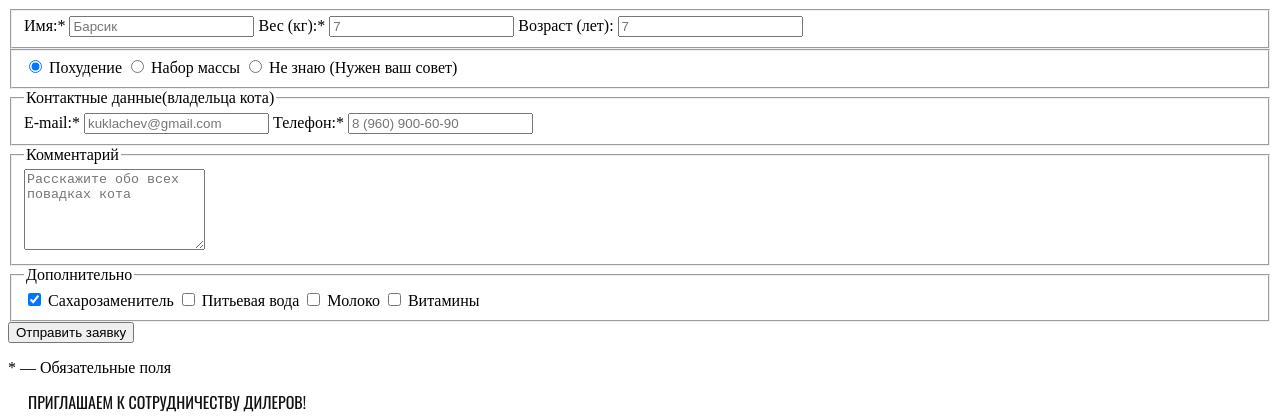
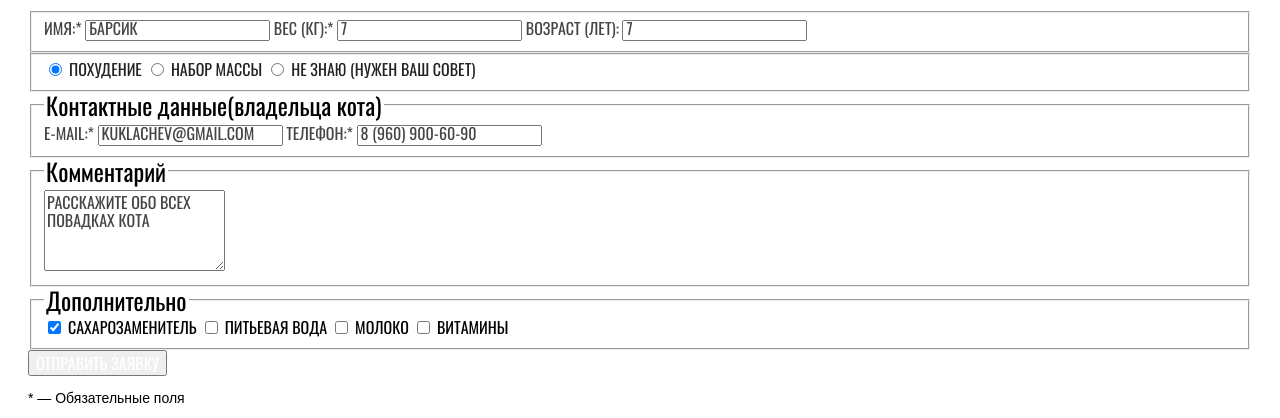
Before and after one commit to Giligan1/785755-cat-energy-21, a website: page source/form.html in a window 1280 px wide. Shown: the part 234-652 px from the top of the page. Drawn offline with nearby package versions, Linux system fonts and the light colour scheme; files that its build step writes are made by us from their sources.

Commit message:
Стилизовал страницу формы

```diff
--- a/source/form.html
+++ b/source/form.html
@@ -1,5 +1,5 @@
 <!DOCTYPE html>
-<html class="page" lang="ru">
+<html lang="ru">
   <head>
     <meta charset="utf-8">
     <title>HTML Academy: Кэт энерджи</title>
@@ -42,49 +42,49 @@
           <form class="form" action="https://echo.htmlacademy.ru" method="post">
             <fieldset class="form__cat-info about-cat">
               <legend class="visually-hidden">Информация о питомце</legend>
-              <label class="about-cat__name-label">Имя:*
-                <input class="about-cat__name" type="text" name="cat-name" placeholder="Барсик" required>
+              <label class="about-cat__label">Имя:*
+                <input class="about-cat__input" type="text" name="cat-name" placeholder="Барсик" required>
               </label>
-              <label class="about-cat__weight-label">Вес (кг):*
-                <input class="about-cat__weight" type="number" name="cat-weight" placeholder="7" required>
+              <label class="about-cat__label">Вес (кг):*
+                <input class="about-cat__input" type="number" name="cat-weight" placeholder="7" required>
               </label>
-              <label class="about-cat__age-label">Возраст (лет):
-                <input class="about-cat__age" type="number" name="cat-age" placeholder="7">
+              <label class="about-cat__label">Возраст (лет):
+                <input class="about-cat__input" type="number" name="cat-age" placeholder="7">
               </label>
             </fieldset>
             <fieldset class="form__kind-of-food kind-of-food">
               <legend class="visually-hidden">Тип питания</legend>
               <input class="kind-of-food__slimming" type="radio" id="slim-radio" name="type-of-food" value="slimming" checked>
-              <label class="kind-of-food__slimming-label" for="slim-radio">Похудение</label>
+              <label class="kind-of-food__label" for="slim-radio">Похудение</label>
               <input class="kind-of-food__weight-gain" type="radio" id="weight-gain-radio" name="type-of-food" value="weight-gain">
-              <label class="kind-of-food__weight-gain-label" for="weight-gain-radio">Набор массы</label>
+              <label class="kind-of-food__label" for="weight-gain-radio">Набор массы</label>
               <input class="kind-of-food__need-advice" type="radio" id="need-advice-radio" name="type-of-food" value="need-advice">
-              <label class="kind-of-food__need-advice-label" for="need-advice-radio">Не знаю (Нужен ваш совет)</label>
+              <label class="kind-of-food__label" for="need-advice-radio">Не знаю (Нужен ваш совет)</label>
             </fieldset>
             <fieldset class="form__contact-details contact-details">
               <legend class="contact-details__heading">Контактные данные(владельца кота)</legend>
-              <label class="contact-details__email-label">E-mail:*
-                <input class="contact-details__email contact-details__email--letter" type="email" name="email" placeholder="kuklachev@gmail.com" required>
+              <label class="contact-details__label">E-mail:*
+                <input class="contact-details__input contact-details__input--letter" type="email" name="email" placeholder="kuklachev@gmail.com" required>
               </label>
-              <label class="contact-details__phone-label">Телефон:*
-                <input class="contact-details__phone contact-details__phone--phone" type="tel" name="telephone" placeholder="8 (960) 900-60-90" required>
+              <label class="contact-details__label">Телефон:*
+                <input class="contact-details__input contact-details__input--phone" type="tel" name="telephone" placeholder="8 (960) 900-60-90" required>
               </label>
             </fieldset>
             <fieldset class="form__comment comment">
               <legend class="comment__heading">Комментарий</legend>
               <label class="visually-hidden" for="comment-message">Написать комментарий</label>
-              <textarea id="comment-message" name="comment" rows="5" placeholder="Расскажите обо всех повадках кота"></textarea>
+              <textarea class="comment__message" id="comment-message" name="comment" rows="5" placeholder="Расскажите обо всех повадках кота"></textarea>
             </fieldset>
             <fieldset class="form__extra extra">
               <legend class="extra__heading">Дополнительно</legend>
-              <input class="extra__sweetener" type="checkbox" name="sweetener" for="sweetener" checked>
-              <label class="extra__sweetener-label" for="sweetener">Сахарозаменитель</label>
-              <input class="extra__water" type="checkbox" name="water" for="water">
-              <label class="extra__water-label" for="water">Питьевая вода</label>
-              <input class="extra__milk" type="checkbox" name="milk" for="milk">
-              <label class="extra__milk-label" for="milk">Молоко</label>
-              <input class="extra__vitamins" type="checkbox" name="vitamins" for="vitamins">
-              <label class="extra__vitamins-label" for="vitamins">Витамины</label>
+              <input class="extra__input" type="checkbox" name="sweetener" for="sweetener" checked>
+              <label class="extra__label" for="sweetener">Сахарозаменитель</label>
+              <input class="extra__input" type="checkbox" name="water" for="water">
+              <label class="extra__label" for="water">Питьевая вода</label>
+              <input class="extra__input" type="checkbox" name="milk" for="milk">
+              <label class="extra__label" for="milk">Молоко</label>
+              <input class="extra__input" type="checkbox" name="vitamins" for="vitamins">
+              <label class="extra__label" for="vitamins">Витамины</label>
             </fieldset>
             <button class="form__submit" type="submit">Отправить заявку</button>
             <p class="form__text">* — Обязательные поля</p>
--- /dev/null
+++ b/source/sass/blocks/about-cat.scss
@@ -0,0 +1,19 @@
+.about-cat__label {
+  font-family: "Oswald", "Arial", sans-serif;
+  font-weight: 400;
+  font-size: 16px;
+  line-height: 18px;
+  color: $special-dark-grey;
+  text-transform: uppercase;
+}
+
+.about-cat__input {
+  &::placeholder {
+    font-family: "Oswald", "Arial", sans-serif;
+    font-weight: 400;
+    font-size: 16px;
+    line-height: 18px;
+    color: $special-dark-grey;
+    text-transform: uppercase;
+  }
+}
--- /dev/null
+++ b/source/sass/blocks/comment.scss
@@ -0,0 +1,18 @@
+.comment__heading {
+  font-family: "Oswald", "Arial", sans-serif;
+  font-weight: 400;
+  font-size: 24px;
+  line-height: 26px;
+  color: $black;
+}
+
+.comment__message {
+  &::placeholder {
+    font-family: "Oswald", "Arial", sans-serif;
+    font-weight: 400;
+    font-size: 16px;
+    line-height: 18px;
+    color: $special-dark-grey;
+    text-transform: uppercase;
+  }
+}
--- /dev/null
+++ b/source/sass/blocks/contact-details.scss
@@ -0,0 +1,27 @@
+.contact-details__heading {
+  font-family: "Oswald", "Arial", sans-serif;
+  font-weight: 400;
+  font-size: 24px;
+  line-height: 26px;
+  color: $black;
+}
+
+.contact-details__label {
+  font-family: "Oswald", "Arial", sans-serif;
+  font-weight: 400;
+  font-size: 16px;
+  line-height: 18px;
+  color: $special-dark-grey;
+  text-transform: uppercase;
+}
+
+.contact-details__input {
+  &::placeholder {
+    font-family: "Oswald", "Arial", sans-serif;
+    font-weight: 400;
+    font-size: 16px;
+    line-height: 18px;
+    color: $special-dark-grey;
+    text-transform: uppercase;
+  }
+}
--- /dev/null
+++ b/source/sass/blocks/extra.scss
@@ -0,0 +1,16 @@
+.extra__heading {
+  font-family: "Oswald", "Arial", sans-serif;
+  font-weight: 400;
+  font-size: 24px;
+  line-height: 26px;
+  color: $black;
+}
+
+.extra__label {
+  font-family: "Oswald", "Arial", sans-serif;
+  font-weight: 400;
+  font-size: 16px;
+  line-height: 18px;
+  color: $black;
+  text-transform: uppercase;
+}
--- /dev/null
+++ b/source/sass/blocks/form-section.scss
@@ -0,0 +1,12 @@
+.form-section {
+  background-color: $white;
+}
+
+.form-section__text {
+  font-family: "Oswald", "Arial", sans-serif;
+  font-weight: 400;
+  font-size: 14px;
+  line-height: 18px;
+  color: $black;
+  text-transform: uppercase;
+}
--- /dev/null
+++ b/source/sass/blocks/form.scss
@@ -0,0 +1,16 @@
+.form__submit {
+  font-family: "Oswald", "Arial", sans-serif;
+  font-weight: 400;
+  font-size: 16px;
+  line-height: 20px;
+  color: $white;
+  text-transform: uppercase;
+}
+
+.form__text {
+  font-family: "Arial", sans-serif;
+  font-weight: 400;
+  font-size: 14px;
+  line-height: 16px;
+  color: $black;
+}
--- /dev/null
+++ b/source/sass/blocks/kind-of-food.scss
@@ -0,0 +1,8 @@
+.kind-of-food__label {
+  font-family: "Oswald", "Arial", sans-serif;
+  font-weight: 400;
+  font-size: 16px;
+  line-height: 18px;
+  color: $special-dark-grey-2;
+  text-transform: uppercase;
+}
--- /dev/null
+++ b/source/sass/blocks/page-main.scss
@@ -0,0 +1,11 @@
+.page-main {
+  @include wrapper(20px);
+}
+
+.page-main__form-heading {
+  font-family: "Oswald", "Arial", sans-serif;
+  font-weight: 400;
+  font-size: 36px;
+  line-height: 36px;
+  color: $black;
+}
--- a/source/sass/style.scss
+++ b/source/sass/style.scss
@@ -2,6 +2,7 @@
 @import "fonts.scss";
 @import "mixin.scss";
 @import "visually-hidden.scss";
+@import "blocks/page-main.scss";
 @import "blocks/page-header.scss";
 @import "blocks/main-nav.scss";
 @import "blocks/promo.scss";
@@ -12,3 +13,10 @@
 @import "blocks/page-footer.scss";
 @import "blocks/social.scss";
 @import "blocks/copyright.scss";
+@import "blocks/form-section.scss";
+@import "blocks/form.scss";
+@import "blocks/about-cat.scss";
+@import "blocks/kind-of-food.scss";
+@import "blocks/contact-details.scss";
+@import "blocks/comment.scss";
+@import "blocks/extra.scss";
```
Also changed, not shown: source/catalog.html (+1 -1 lines), source/index.html (+1 -1 lines).
